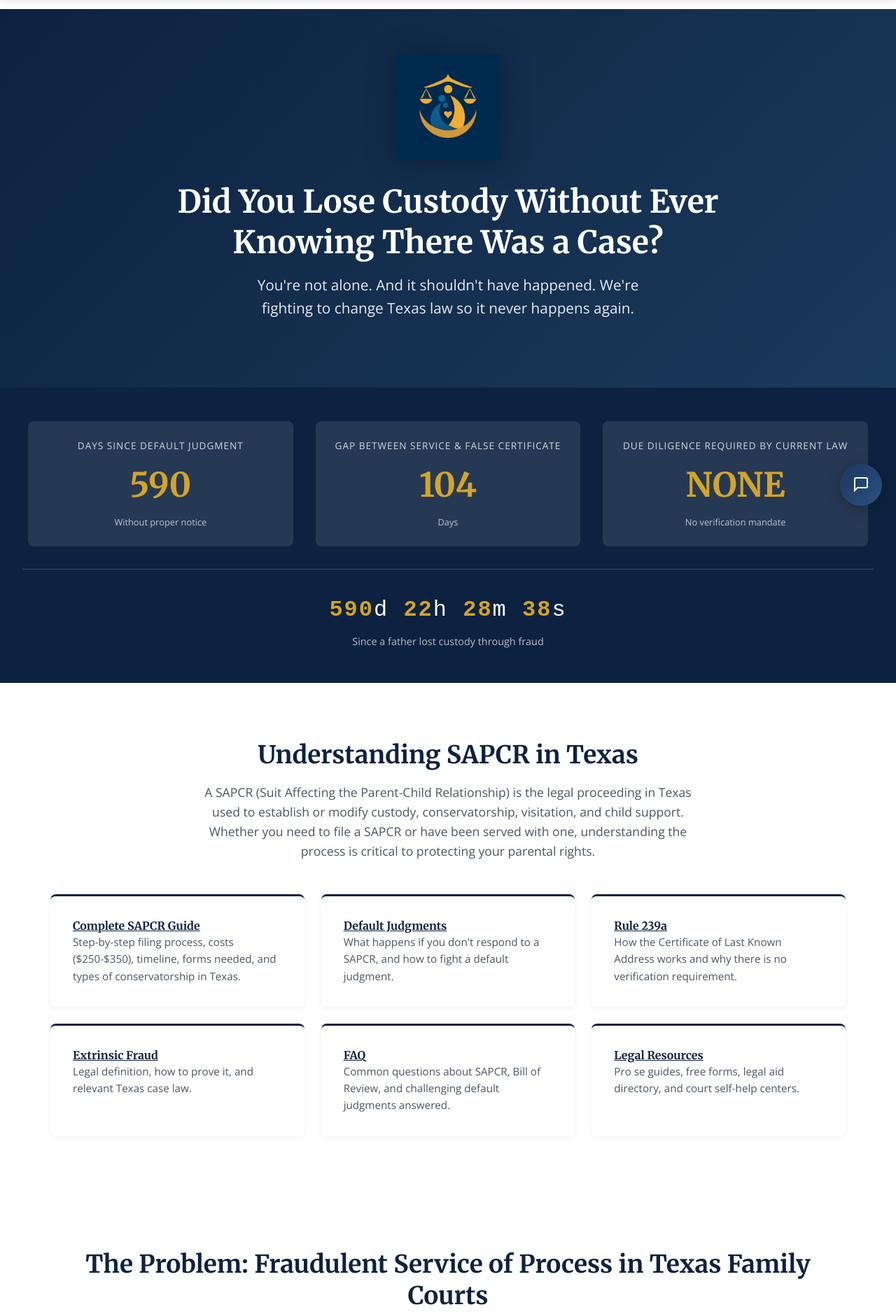
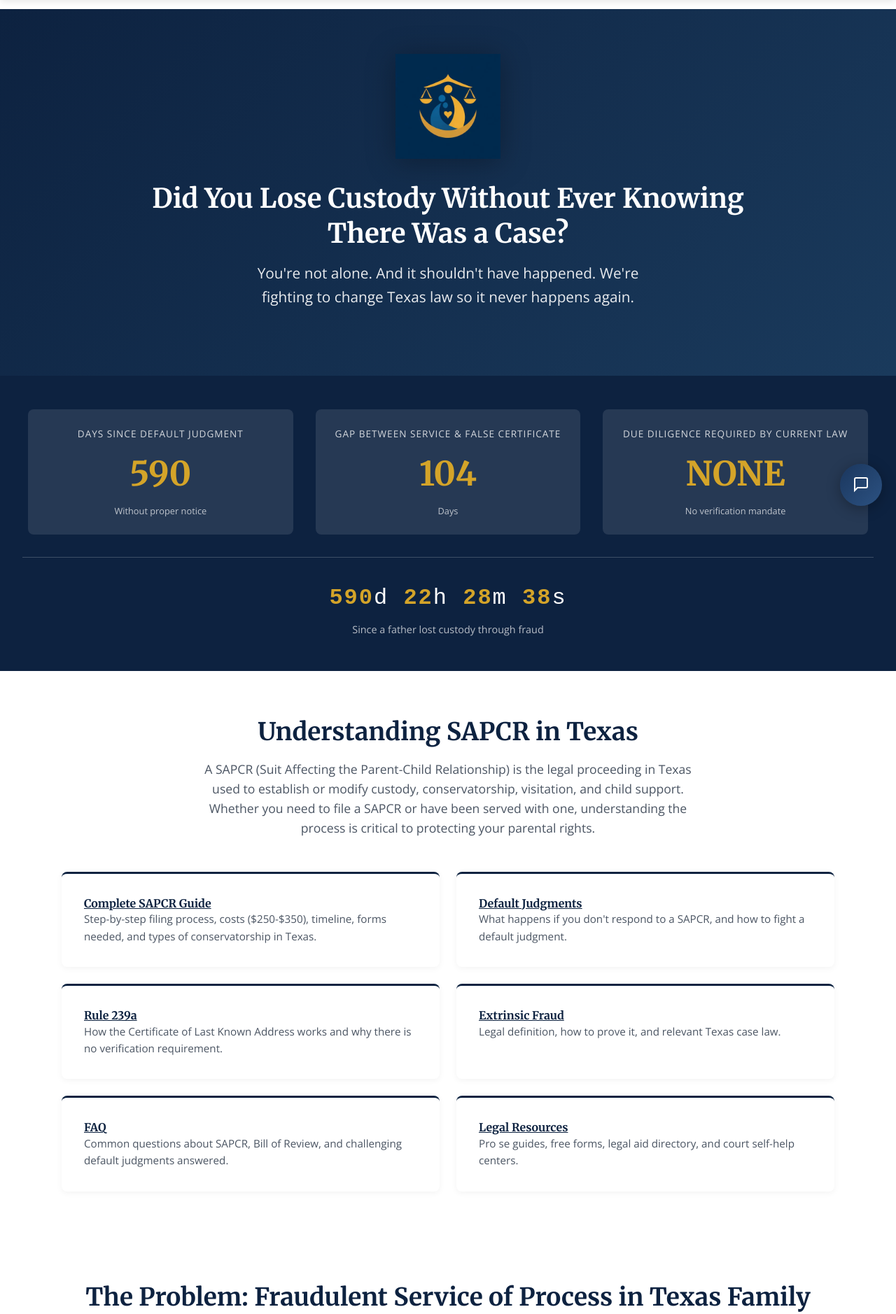
Before and after one commit to iamnotcheckingit-cyber/-safe-sapcr-texas, a PHP site: page / in a window 1280 px wide; the page is wider, and only the part inside the window is pictured. Shown: the part 57-1935 px from the top of that part at 70% size. Run offline with PHP 8.4, Linux system fonts and the light colour scheme.

Commit message:
Fix content centering on tablet landscape (Samsung tablets)
Add centering for nested grids inside alt-bg sections and a tablet-landscape media query (969-1280px) for better layout on tablets in landscape orientation.

Co-Authored-By: Claude Opus 4.6 (1M context) <noreply@anthropic.com>

```diff
--- a/style.css
+++ b/style.css
@@ -384,6 +384,18 @@ nav a.nav-donate:hover {
     margin-right: auto;
 }
 
+.content-section.alt-bg .problem-grid,
+.content-section.alt-bg .solution-grid,
+.content-section.alt-bg .action-grid,
+.content-section.alt-bg .stories-container,
+.content-section.alt-bg .resources-grid,
+.content-section.alt-bg .faq-container,
+.content-section.alt-bg .sb2794-grid {
+    max-width: 1200px;
+    margin-left: auto;
+    margin-right: auto;
+}
+
 .content-section h2 {
     font-size: 2.2rem;
     color: var(--primary);
@@ -1175,6 +1187,23 @@ p.snippet {
     background: var(--primary-dark);
 }
 
+/* Tablet landscape (Samsung tablets ~1024-1280px) */
+@media (min-width: 969px) and (max-width: 1280px) {
+    .content-section {
+        padding: 4rem 3rem;
+    }
+
+    .hero h1 {
+        font-size: 2.4rem;
+    }
+
+    .problem-grid,
+    .solution-grid,
+    .action-grid {
+        grid-template-columns: repeat(2, 1fr);
+    }
+}
+
 /* Responsive */
 @media (max-width: 968px) {
     .ticker-container,
```
